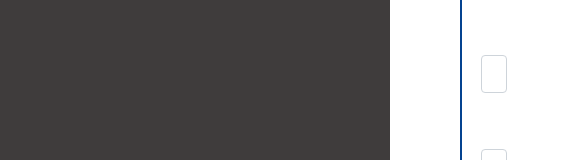
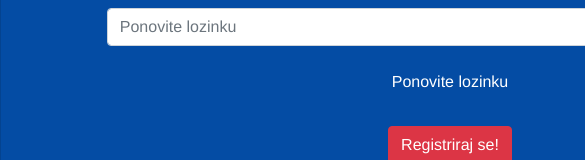
Before and after one commit to marijanciceran25/Ja-i-dani, a Vue app: page /sign_up in a window 390 px wide. Shown: the part 525-685 px from the top of the page, 585 px wide, since content can reach past the window. Built offline with nearby package versions, Linux system fonts and the light colour scheme; no server answers; what vue-browser-geolocation would draw is missing.

Commit message:
mobilna3

```diff
--- a/src/views/Sign_in.vue
+++ b/src/views/Sign_in.vue
@@ -3,6 +3,7 @@
         <div class="form_group1">
            <Navsignup></Navsignup>
            <div class="form_group2">
+            <center>
             <b-card id="sign">
             <h2>Prijava</h2>
             <br>
@@ -38,6 +39,7 @@
             <br>
             <b-button href="/sign_up">Nemate račun? Registrirajte se.</b-button>
             </b-card>
+            </center>
            </div>
         </div>
 
@@ -116,7 +118,7 @@ div.form_group1 {
 
 .form_group2 {
 
-   margin-left: 460px;
+   margin: 0%;
 
 
 }
@@ -134,7 +136,7 @@ div.card {
 
     border-radius: 10px;
     max-width:100%;
-    width: 1000px;
+    width: 900px;
 
 
 }
--- a/src/views/Sign_up.vue
+++ b/src/views/Sign_up.vue
@@ -1,9 +1,9 @@
 <template>
         <div class="form_group1">
            <Navsignup></Navsignup>
-
            <div class="form_group2">
             <form>
+            <center>
             <b-card>
             <h2>Registracija</h2>
             <br>
@@ -71,11 +71,13 @@
             <br>
             <b-button class="btn2" href="/">Već imam račun</b-button>
             </b-card>
+            </center>
             </form>
            </div>
 
         <Footer></Footer>
         </div>
+
 </template>
 
 <script>
@@ -189,11 +191,10 @@ div.form_group1 {
     border: none;
     background-color:rgb(63, 60, 60);
     height: 890px !important;
-
 }
 
 .form_group2 {
-  margin-left: 460px;
+margin: 0%;
 
 }
 
@@ -202,8 +203,9 @@ div.card {
     background-color: #044ca4 !important;
     color: white !important;
     border-radius: 10px;
-    width:1000px;
+    width:900px;
     height: 770px;
+
 
 }
 
@@ -220,11 +222,7 @@ div.card {
 
 }
 
-.form-group5 {
-    margin-left: 30%;
-    margin-right: 30%;
 
-}
 .usporedba {
     color: red;
     font-size: 15px;
@@ -232,9 +230,7 @@ div.card {
     margin-left: 60%;
 
 }
-.label1 {
-    margin-left: 0%;
-}
+
 
 .po-password-strength-bar {
   border-radius: 2px;
```
